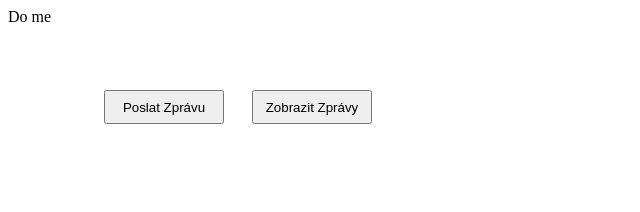
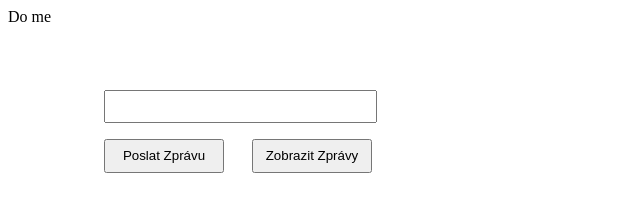
Before and after one commit to RobinMartinu/chatOne, a website: page chat.html in a window 1280 px wide. Both pictures are taken after a click on the button "Poslat Zprávu". Shown: the whole page, without its empty margins (0-640 px from the left). Drawn offline with Linux system fonts and the light colour scheme; no server answers.

Commit message:
Chat show all msgs partially functioning  TO DO: run through whole array  TO DO: implement write msg

```diff
--- a/chat.html
+++ b/chat.html
@@ -8,14 +8,19 @@
 
     </script>
 </head>
-<body onload = fetchFrom("http://localhost:8888/chat/listmsgs")>
+<body>
 <span> Do me</span>
 <div style = "margin-left: 6em; margin-top: 4em;">
-    <div style = "margin-left: 0em; margin-bottom: 2em;" >
-        <button style = "height: 34px; width: 120px;" id = "btnAddMsg">Poslat Zprávu</button>
+    <div style = "margin-bottom: 1em;">
+        <input id = "newMsg" type = "text"  style = "width:19em; height: 2em; padding-left:1em;">
+    </div>
+
+    <div style = "margin-bottom: 2em;" >
+        <button style = "height: 34px; width: 120px;" id = "btnAddMsg" onClick = "btnSendMsg()" >Poslat Zprávu</button>
         <button style = "margin-left: 24px; height: 34px; width: 120px;" id = "btnListMsg" onClick = "btnUpdateMsg()" >Zobrazit Zprávy</button>
     </div>
-    <textarea id = "messages" cols = "35" rows = "45" style = "border: none; resize: none; margin-left: 0em "></textarea>
+
+    <textarea id = "messages" cols = "35" rows = "45" style = "border: none; resize: none;"></textarea>
 </div>
 </body>
 </html>
--- a/chatJS.js
+++ b/chatJS.js
@@ -1,13 +1,19 @@
 listMsgs = "http://localhost:8888/chat/listmsgs";
-
-
+addMsg = "http://localhost:8888/chat/addmsg";
+const HOST = window.location;
 
 function fetchFrom(url){
 
     return fetch(url).then(function(response) {
         return response.text().then(function(text) {
             let obj = JSON.parse(text);
-            let msgs = obj.messages[0].text  + '\n' + obj.messages[1].text;
+
+            let msgs = "";
+
+            for (let i = obj.messages.length - 1; i >= 0; i--){
+                msgs += obj.messages[i].text  + '\n'
+            }
+
             document.getElementById("messages").innerHTML = msgs;
 
         });
@@ -15,5 +21,15 @@ function fetchFrom(url){
 }
 
 function btnUpdateMsg() {
-    document.getElementById("messages").innerHTML = JSON.stringify(fetchFrom(listMsgs));
+   fetchFrom(`${HOST}/listmsgs`);
 }
+
+function btnSendMsg(){
+    let msgContent = document.getElementById("newMsg").value;
+    let url = `${HOST}/addmsg` + "?msg=" + msgContent;
+    document.getElementById("newMsg").value = "";
+    fetch(url).then();
+
+    fetchFrom(`${HOST}/listmsgs`);
+
+}
```
